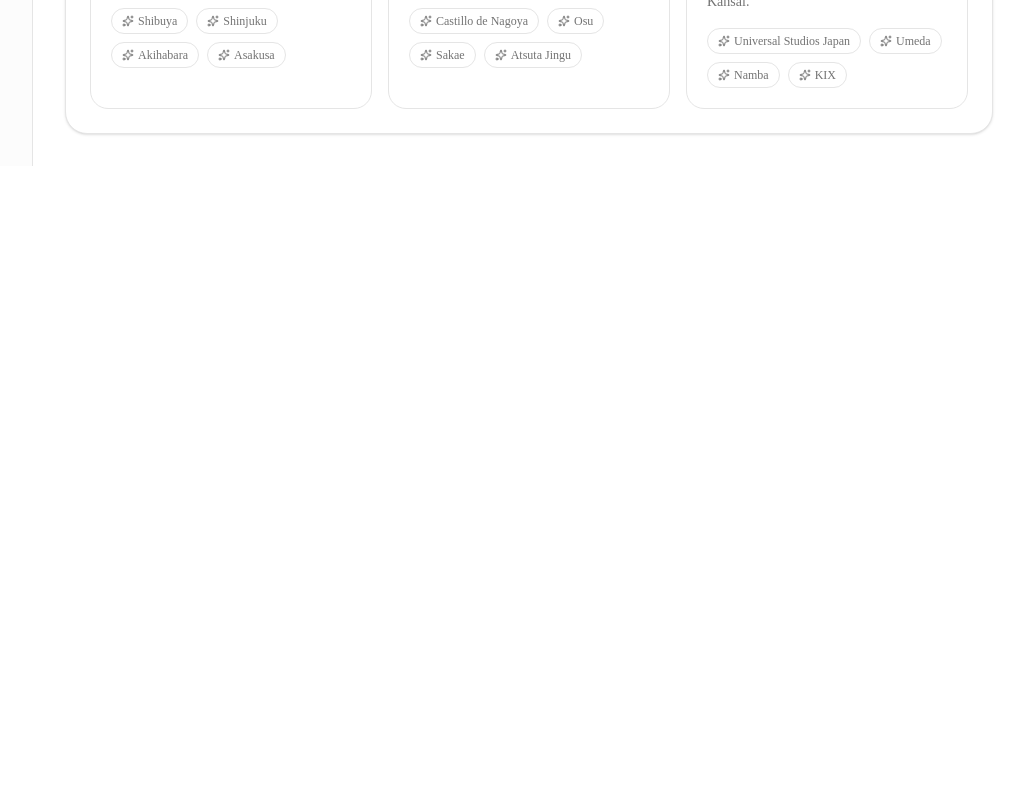
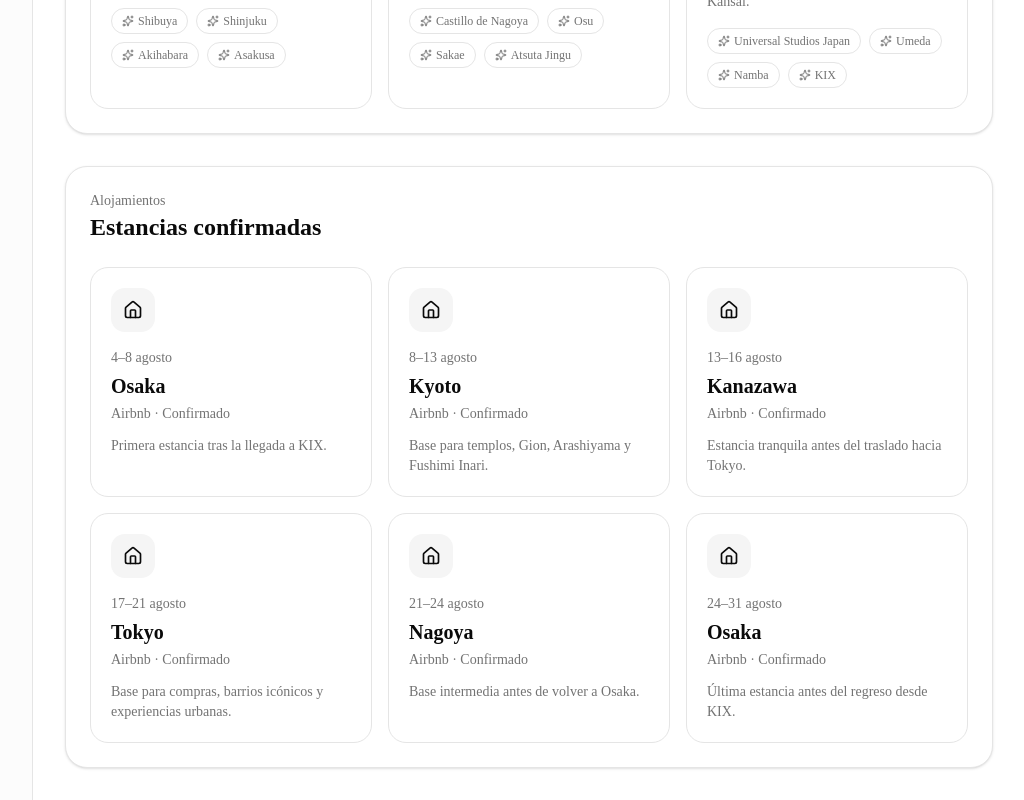
Before and after one commit to juanmartin1903/Japan-Guide, a Next.js app: page / in a window 1280 px wide. Shown: the part 1505-2305 px from the top of the page, without its empty margins (255-1279 px from the left). Before the commit the page ends 1671 px from the top, so only its background shows below. Built offline with nearby package versions, Linux system fonts and the light colour scheme.

Commit message:
Add stays overview module

```diff
--- a/components/app/Dashboard.tsx
+++ b/components/app/Dashboard.tsx
@@ -10,6 +10,7 @@ import { differenceInCalendarDays } from "date-fns";
 import { Button } from "@/components/ui/button";
 import { trip } from "@/data/trip";
 import CitiesOverview from "@/components/app/CitiesOverview";
+import StaysOverview from "@/components/app/StaysOverview";
 
 const today = new Date();
 const tripStart = new Date(`${trip.dates.start}T00:00:00`);
@@ -108,6 +109,7 @@ export default function Dashboard() {
       </section>
 
       <CitiesOverview />
+      <StaysOverview />
     </div>
   );
 }
--- /dev/null
+++ b/components/app/StaysOverview.tsx
@@ -0,0 +1,33 @@
+import { Home } from "lucide-react";
+import { stays } from "@/data/stays";
+
+export default function StaysOverview() {
+  return (
+    <section className="rounded-3xl border bg-card p-6 shadow-sm">
+      <div className="mb-6">
+        <p className="text-sm text-muted-foreground">Alojamientos</p>
+        <h3 className="text-2xl font-semibold">Estancias confirmadas</h3>
+      </div>
+
+      <div className="grid gap-4 md:grid-cols-2 xl:grid-cols-3">
+        {stays.map((stay) => (
+          <article
+            key={stay.id}
+            className="rounded-2xl border bg-background p-5"
+          >
+            <div className="mb-4 flex h-11 w-11 items-center justify-center rounded-xl bg-muted">
+              <Home className="h-5 w-5" />
+            </div>
+
+            <p className="text-sm text-muted-foreground">{stay.dates}</p>
+            <h4 className="mt-1 text-xl font-semibold">{stay.city}</h4>
+            <p className="mt-1 text-sm font-medium text-muted-foreground">
+              {stay.type} · {stay.status}
+            </p>
+            <p className="mt-3 text-sm text-muted-foreground">{stay.notes}</p>
+          </article>
+        ))}
+      </div>
+    </section>
+  );
+}
--- /dev/null
+++ b/data/stays.ts
@@ -0,0 +1,50 @@
+export const stays = [
+  {
+    id: "stay-osaka-1",
+    city: "Osaka",
+    dates: "4–8 agosto",
+    type: "Airbnb",
+    status: "Confirmado",
+    notes: "Primera estancia tras la llegada a KIX.",
+  },
+  {
+    id: "stay-kyoto",
+    city: "Kyoto",
+    dates: "8–13 agosto",
+    type: "Airbnb",
+    status: "Confirmado",
+    notes: "Base para templos, Gion, Arashiyama y Fushimi Inari.",
+  },
+  {
+    id: "stay-kanazawa",
+    city: "Kanazawa",
+    dates: "13–16 agosto",
+    type: "Airbnb",
+    status: "Confirmado",
+    notes: "Estancia tranquila antes del traslado hacia Tokyo.",
+  },
+  {
+    id: "stay-tokyo",
+    city: "Tokyo",
+    dates: "17–21 agosto",
+    type: "Airbnb",
+    status: "Confirmado",
+    notes: "Base para compras, barrios icónicos y experiencias urbanas.",
+  },
+  {
+    id: "stay-nagoya",
+    city: "Nagoya",
+    dates: "21–24 agosto",
+    type: "Airbnb",
+    status: "Confirmado",
+    notes: "Base intermedia antes de volver a Osaka.",
+  },
+  {
+    id: "stay-osaka-2",
+    city: "Osaka",
+    dates: "24–31 agosto",
+    type: "Airbnb",
+    status: "Confirmado",
+    notes: "Última estancia antes del regreso desde KIX.",
+  },
+] as const;
```
